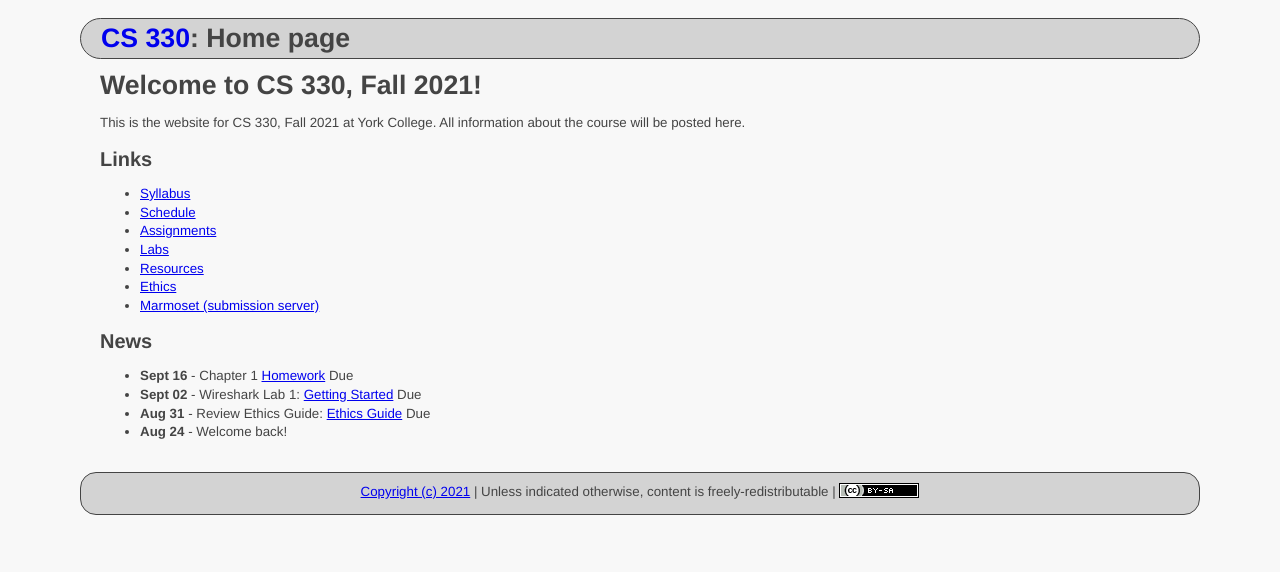
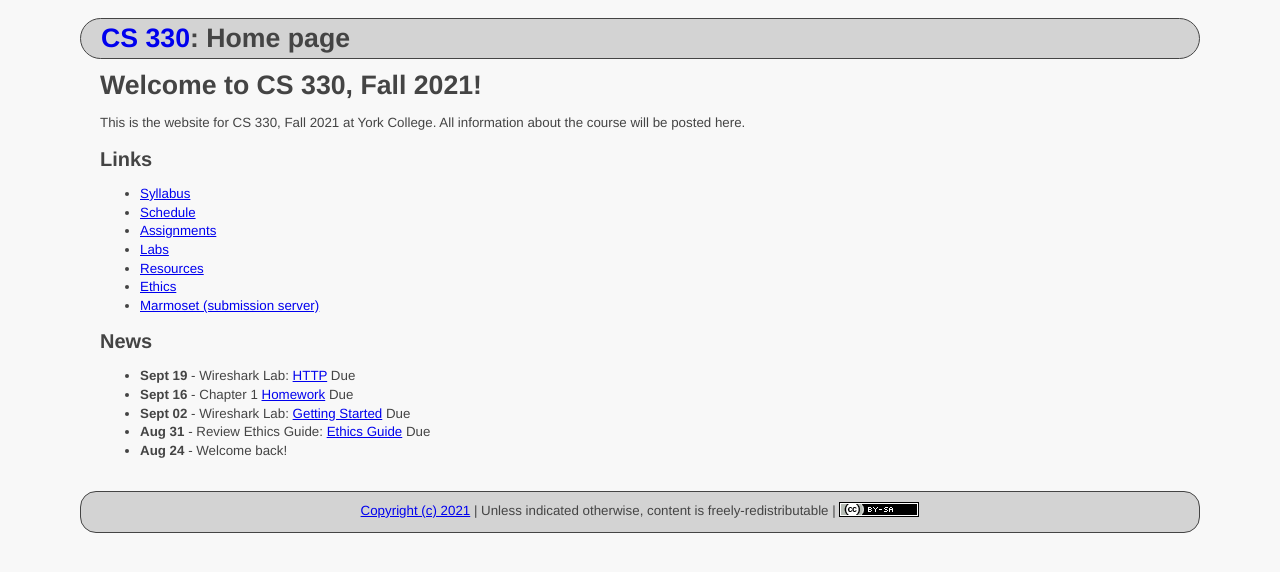
Before and after one commit to ycpcs/cs330-fall2021, a Jekyll site: the page built from index.md, in a window 1280 px wide. Shown: the top 572 px of the page. Built offline with Jekyll 4.4.1, drawn with Linux system fonts in a browser that asks for light colours.

Commit message:
add wireshark http lab

```diff
--- a/index.md
+++ b/index.md
@@ -55,7 +55,8 @@ All information about the course will be posted here.
 * **Sept 22** - Wireshark Lab 3: [DNS](labs/files/Wireshark_DNS_v7.0.pdf) Due
 * **Sept 17** - Wireshark Lab 2: [HTTP](labs/files/Wireshark_HTTP_v7.0.pdf) Due
 -->
+* **Sept 19** - Wireshark Lab: [HTTP](labs/files/Wireshark_HTTP_v8.1.pdf) Due
 * **Sept 16** - Chapter 1 [Homework](assign/homework1.html) Due
-* **Sept 02** - Wireshark Lab 1: [Getting Started](labs/files/Wireshark_Intro_v8.1.pdf) Due
+* **Sept 02** - Wireshark Lab: [Getting Started](labs/files/Wireshark_Intro_v8.1.pdf) Due
 * **Aug 31** - Review Ethics Guide: [Ethics Guide](assign/assignment01.html) Due
 * **Aug 24** - Welcome back!
```
Also changed, not shown: labs/index.md (+1 -1 lines), schedule/index.md (+1 -1 lines), 2 other files.
